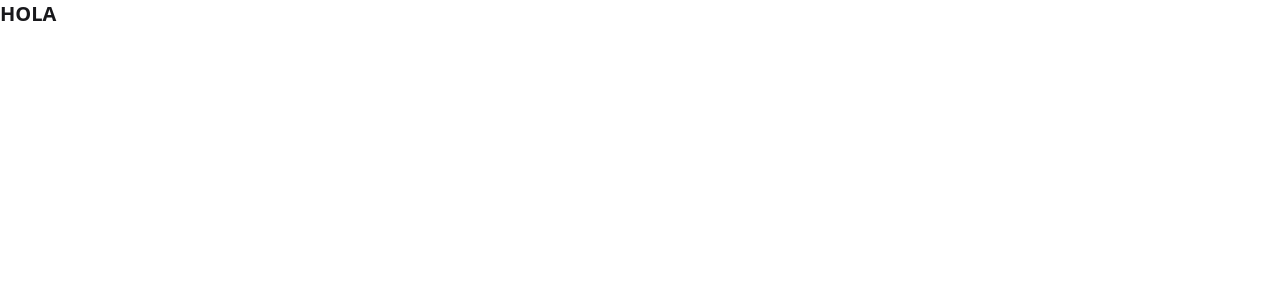
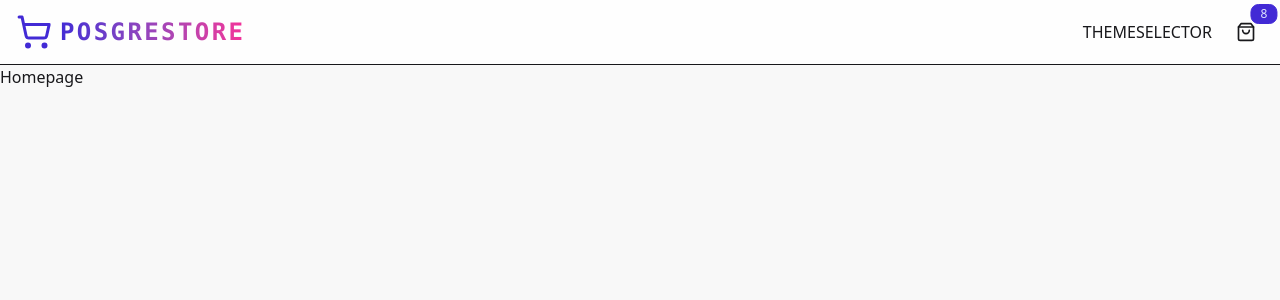
Before and after one commit to mazax28/backend-projects, a React (Vite) app in the folder pern-shop-crud/frontend/: page / in a window 1280 px wide. Shown: the top 300 px of the page. Built offline with nearby package versions, Linux system fonts and the light colour scheme.

Commit message:
add: implement routing with BrowserRouter and set up HomePage and ProductPage routes

```diff
--- a/pern-shop-crud/frontend/src/App.jsx
+++ b/pern-shop-crud/frontend/src/App.jsx
@@ -1,11 +1,23 @@
-
+import { BrowserRouter,Routes,Route } from "react-router-dom"
+import HomePage from "./pages/HomePage"
+import Navbar from "./components/Navbar"
+import ProductPage from "./pages/ProductPage"
 
 function App() {
 
   return (
-    <>
-     <h1 className="text-xl font-bold">HOLA</h1>
-    </>
+    <BrowserRouter>
+    <div className="min-h-screen bg-base-200 transition-colors duration-300">
+        <Navbar />
+        <Routes>
+          <Route path="/" element={<HomePage />} />
+          <Route path="/product/:id" element={<ProductPage />} />
+
+        </Routes>
+
+    </div>
+
+    </BrowserRouter>
   )
 }
 
```
